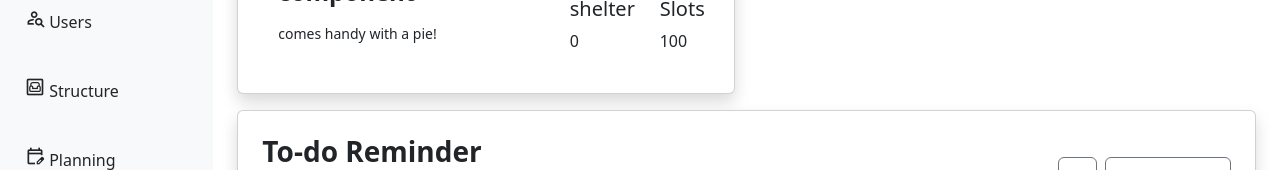
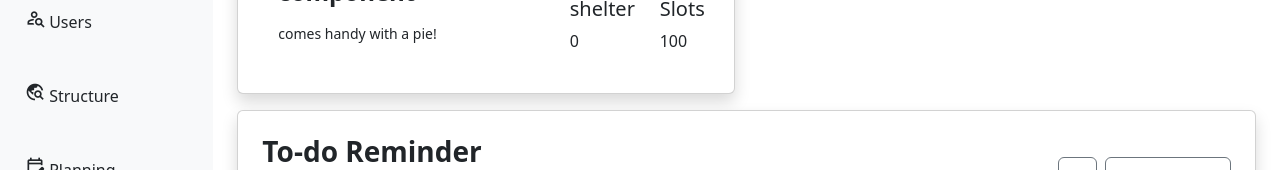
Before and after one commit to ThatItalianInFrance/canileOffice, a Vue app: page / in a window 1280 px wide. Shown: the part 168-338 px from the top of the page. Built offline with nearby package versions, Linux system fonts and the light colour scheme; no server answers; what vue-chartkick would draw is missing.

Commit message:
sidebar chores

```diff
--- a/src/components/SideBar.vue
+++ b/src/components/SideBar.vue
@@ -15,26 +15,13 @@
           </RouterLink>
         </button>
       </li>
+
       <li class="mb-1">
-        <button class="btn btn-toggle align-items-center rounded collapsed" data-bs-toggle="collapse"
-          data-bs-target="#structure-collapse" aria-expanded="false">
-          <span class="material-symbols-outlined"> living </span>
-          Structure
+        <button class="btn btn-toggle align-items-center rounded w-100" aria-expanded="false">
+          <RouterLink to="/listabox" class="nav-link active router-link "><span class="material-symbols-outlined">
+              travel_explore
+            </span> Structure </RouterLink>
         </button>
-        <div class="collapse" id="structure-collapse">
-          <ul class="btn-toggle-nav list-unstyled fw-normal pb-1 small">
-            <li class="nav-item">
-              <RouterLink to="/about" class="nav-link active "><span class="material-symbols-outlined">
-                  travel_explore
-                </span> Map</RouterLink>
-            </li>
-            <li class="nav-item">
-              <RouterLink class="nav-link active fs-4" to="/listabox"><span class="material-symbols-outlined">
-                  pet_supplies </span> Box
-                List</RouterLink>
-            </li>
-          </ul>
-        </div>
       </li>
       <li class="mb-1">
         <button class="btn btn-toggle align-items-center rounded w-100" aria-expanded="false">
```
